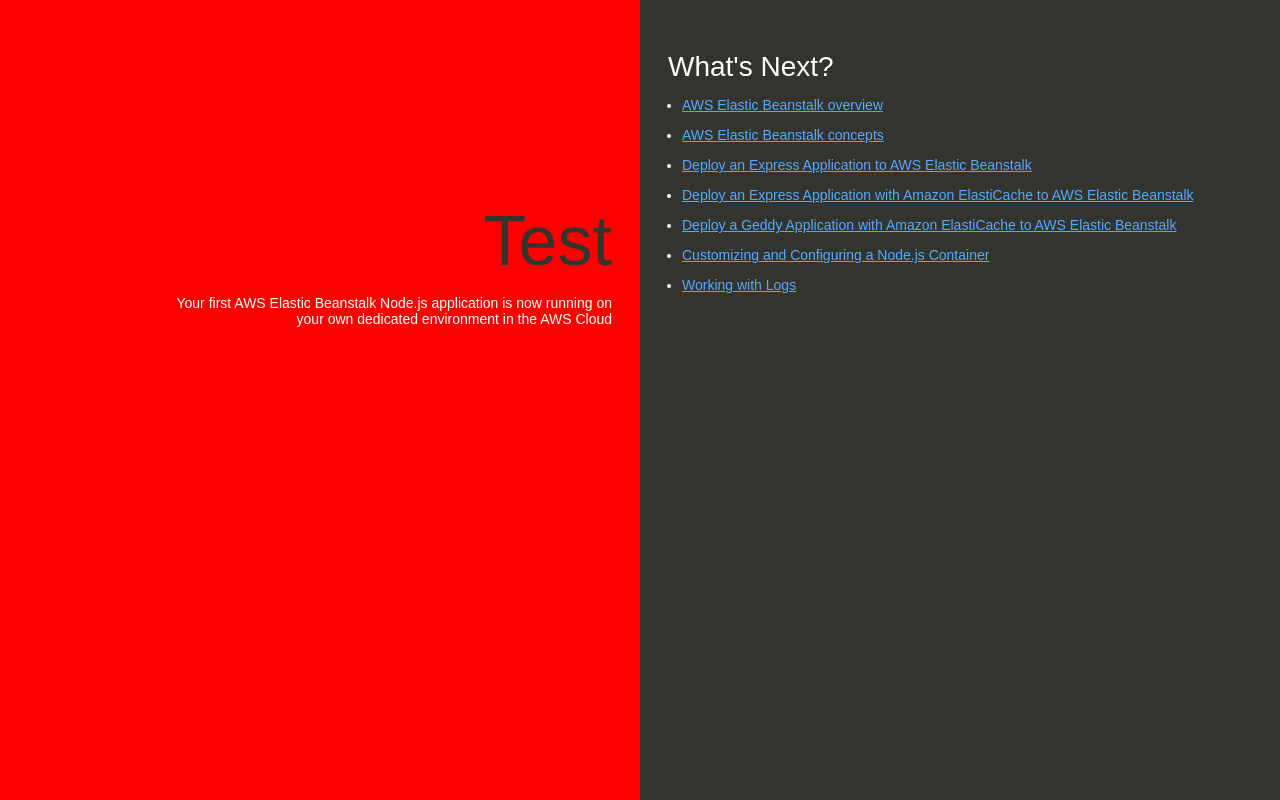
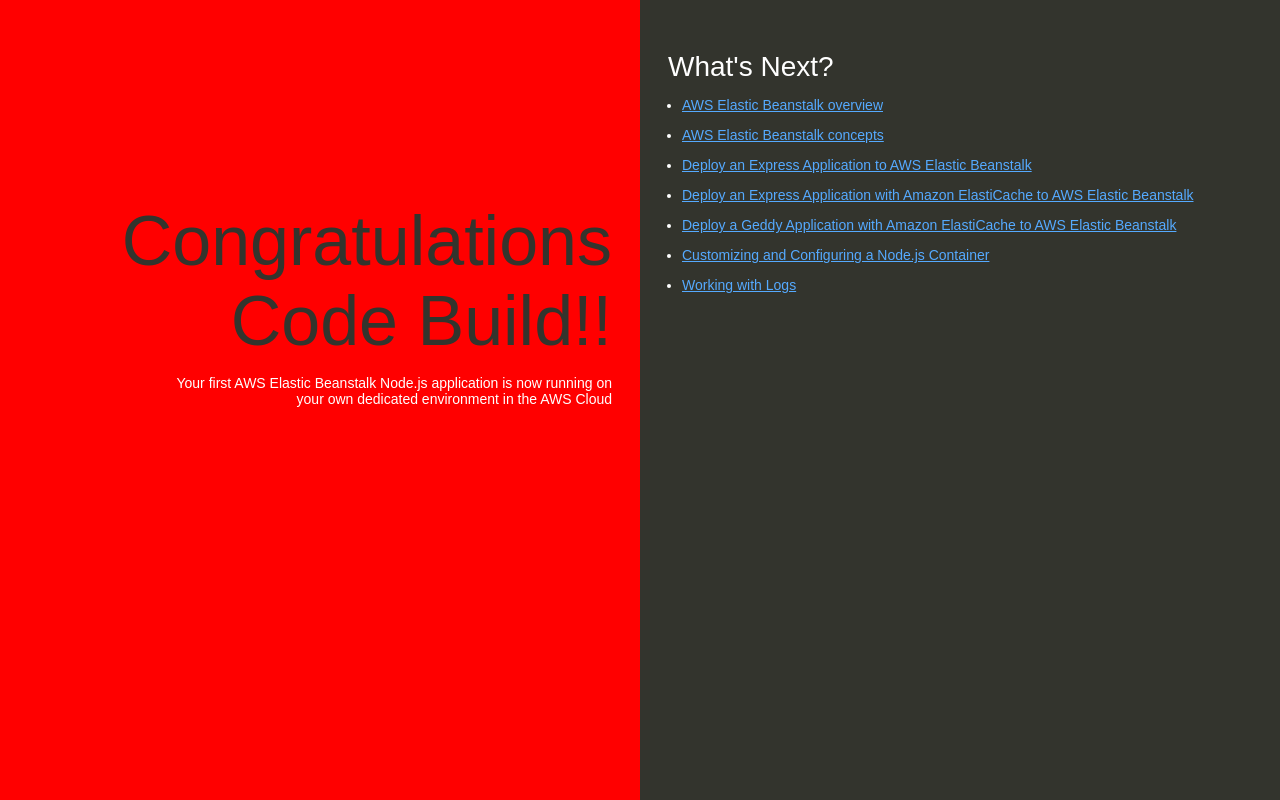
Before and after one commit to Poojitha257/my-nodejs-app, a website: page index.html in a window 1280 px wide. Drawn offline with Linux system fonts and the light colour scheme.

Commit message:
Update index.html

```diff
--- a/index.html
+++ b/index.html
@@ -74,7 +74,7 @@
   </head>
   <body>
     <div class="textColumn">
-      <h1>Test</h1>
+      <h1>Congratulations Code Build!!</h1>
       <p>Your first AWS Elastic Beanstalk Node.js application is now running on your own dedicated environment in the AWS Cloud</p>
     </div>
     <div class="linksColumn">
```
